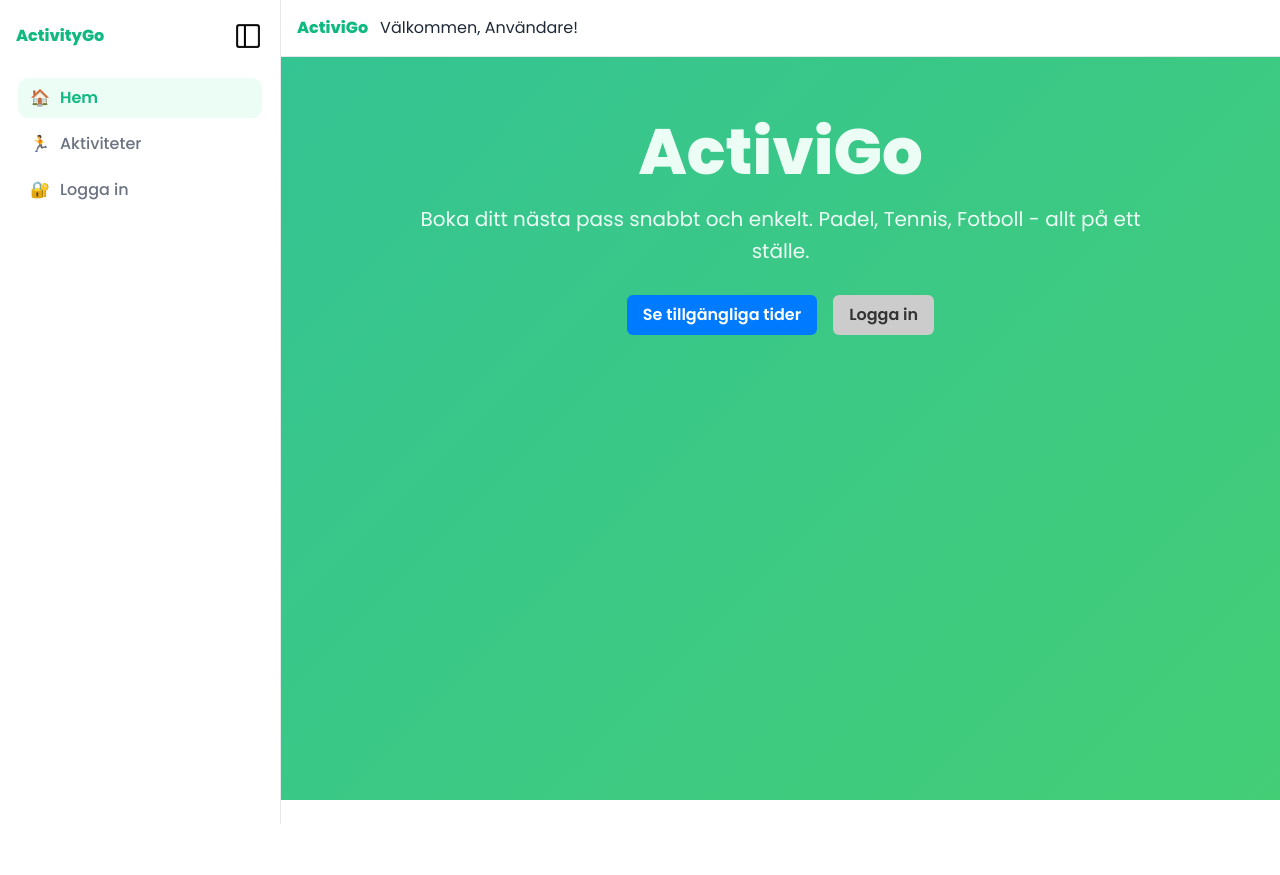
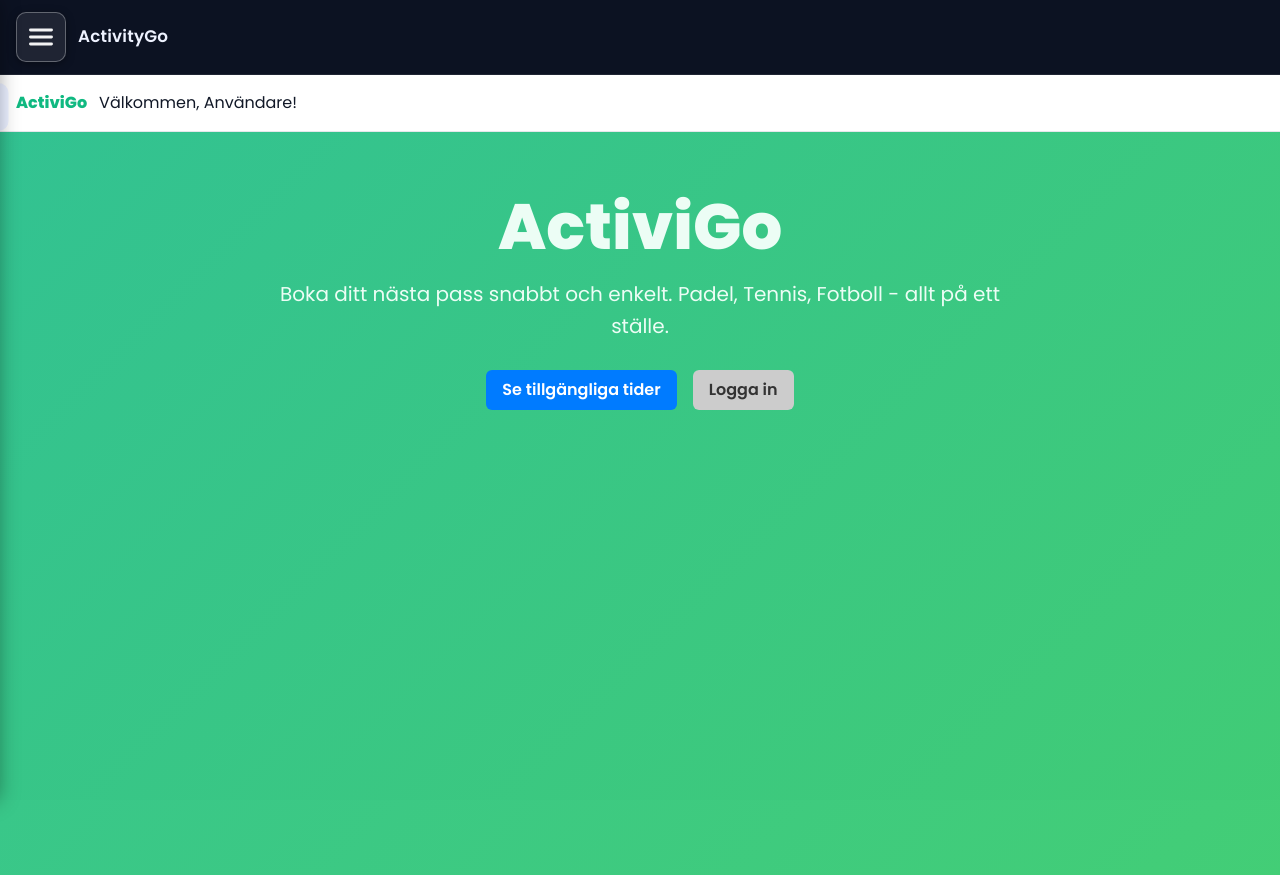
Before and after one commit to sidstedt/ActiviGo-Luigi, a React (Vite) app in the folder Frontend/: page / in a window 1280 px wide. Before the commit the page ends 824 px from the top, so only its background shows below. Built offline with nearby package versions, Linux system fonts and the light colour scheme.

Commit message:
Updated menu to burgermenu. Changed landing page on login.

```diff
--- a/Frontend/src/App.jsx
+++ b/Frontend/src/App.jsx
@@ -62,10 +62,10 @@ function AppRoutes() {
           path="admin"
           element={
             <RoleRoute allowed={["admin"]} roles={roles}>
-              <AdminDashboard />
+              <Navigate to="/" replace />
             </RoleRoute>
-          }
-        />
+  }
+/>
         <Route
           path="admin/schedule"
           element={
@@ -99,7 +99,7 @@ function AppRoutes() {
 
 export default function App() {
   const isInRouter = useInRouterContext();
-  // Fallback: auto-wrap in BrowserRouter if rendered outside a Router
+
   if (!isInRouter) {
     return (
       <BrowserRouter>
--- a/Frontend/src/components/Sidebar.jsx
+++ b/Frontend/src/components/Sidebar.jsx
@@ -1,34 +1,28 @@
-import React from "react";
+// ...imports
+import React, { useEffect, useRef, useState } from "react";
 import { NavLink } from "react-router-dom";
-import "../styles/Sidebar.css";
-import { logout } from "../services/api";
-import sidebarIcon from "../assets/weather/sidebaricon/image.png";
+import { logout as apiLogout } from "../services/api";
+import "../styles/HamburgerMenu.css"; // behåll
 
-// Collapsible, role-based sidebar (no CSS here)
-export default function Sidebar({
-  userRole = "guest",
-  roles = [],
-  collapsed = false,
-  onToggle,
-}) {
+export default function Sidebar({ userRole = "guest", roles = [], brand = "ActivityGo" }) {
+  const [open, setOpen] = useState(false);
+  const panelRef = useRef(null);
+  const buttonRef = useRef(null);
+
   const isLoggedIn = Array.isArray(roles) && roles.length > 0;
 
-  // Always visible
   const baseMenu = [
     { title: "Hem", url: "/", icon: "🏠" },
     { title: "Aktiviteter", url: "/activities", icon: "🏃" },
   ];
-
-  // Only for authenticated users
   const authedMenu = [
     { title: "Sök & Boka", url: "/bookings", icon: "📅" },
     { title: "Mina bokningar", url: "/my-bookings", icon: "📋" },
     { title: "Mitt konto", url: "/my-account", icon: "👤" },
   ];
+  const staffExtra = [{ title: "Personalpanel", url: "/staff", icon: "🛠️" }];
+  const hasRole = (r) => roles.includes(r) || userRole === r;
 
-  const staffExtra = [{ title: "Personalpanel", url: "/staff", icon: "🛠️" }];
-
-  const hasRole = (r) => roles.includes(r) || userRole === r;
   let menuItems = [...baseMenu];
   if (hasRole("admin")) {
     menuItems = [
@@ -42,69 +36,139 @@ export default function Sidebar({
     menuItems = [...baseMenu, ...authedMenu, ...staffExtra];
   } else if (hasRole("user")) {
     menuItems = [...baseMenu, ...authedMenu];
-  } else {
-    menuItems = [...baseMenu];
   }
 
+  useEffect(() => {
+    const onKey = (e) => e.key === "Escape" && setOpen(false);
+    document.addEventListener("keydown", onKey);
+    document.body.style.overflow = open ? "hidden" : "";
+    return () => {
+      document.removeEventListener("keydown", onKey);
+      document.body.style.overflow = "";
+    };
+  }, [open]);
+
+  useEffect(() => {
+    const onClickOutside = (e) => {
+      if (open && panelRef.current && !panelRef.current.contains(e.target)) {
+        setOpen(false);
+        buttonRef.current?.focus();
+      }
+    };
+    document.addEventListener("mousedown", onClickOutside);
+    return () => document.removeEventListener("mousedown", onClickOutside);
+  }, [open]);
+
+  const handleLogout = async () => {
+    try { await apiLogout(); } finally { setOpen(false); }
+  };
+
   return (
-    <aside className={`sidebar ${collapsed ? "collapsed" : ""}`}>
-      <div className="sidebar-header">
-        {!collapsed && <div className="brand">ActivityGo</div>}
+    <header className="hm-header" role="banner">
+      <div className="hm-bar">
+        {/* Burgarknapp med SVG (inga bilder/alt-texter) */}
         <button
+          ref={buttonRef}
+          className="hm-burger"
+          aria-label={open ? "Stäng meny" : "Öppna meny"}
+          aria-expanded={open}
+          aria-controls="hm-drawer"
+          onClick={() => setOpen((v) => !v)}
           type="button"
-          onClick={onToggle}
-          aria-expanded={!collapsed}
-          aria-label={collapsed ? "Expandera sidomeny" : "Kollapsa sidomeny"}
-          className="collapse-btn"
         >
-          <img src={sidebarIcon} alt="toggle sidebar" width={18} height={18} />
+          <svg
+            xmlns="http://www.w3.org/2000/svg"
+            viewBox="0 0 24 24"
+            width="28"
+            height="28"
+            fill="none"
+            stroke="currentColor"
+            strokeWidth="2.5"
+            strokeLinecap="round"
+            strokeLinejoin="round"
+            aria-hidden="true"
+          >
+            <line x1="3" y1="6" x2="21" y2="6" />
+            <line x1="3" y1="12" x2="21" y2="12" />
+            <line x1="3" y1="18" x2="21" y2="18" />
+          </svg>
+        </button>
+
+        {/* Brand i topbaren (behålls) */}
+        <NavLink to="/" className="hm-brand" onClick={() => setOpen(false)}>
+          {brand}
+        </NavLink>
+      </div>
+
+      {/* Backdrop */}
+      <div className={`hm-backdrop ${open ? "open" : ""}`} />
+
+      {/* Drawer */}
+      <nav
+        id="hm-drawer"
+        className={`hm-drawer ${open ? "open" : ""}`}
+        aria-hidden={!open}
+        ref={panelRef}
+      >
+        <div className="hm-drawer-header">
+          {/* Ta bort dubblett av brand här för att undvika “ActivityGo” x2 */}
+          {/* <span className="hm-title">{brand}</span> */}
+          <span className="sr-only" aria-hidden="true"></span>
+          <button
+            className="hm-close"
+            onClick={() => setOpen(false)}
+            aria-label="Stäng meny"
+            type="button"
+          >
+            <svg
+              width="26"
+              height="26"
+              viewBox="0 0 24 24"
+              fill="none"
+              xmlns="http://www.w3.org/2000/svg"
+              aria-hidden="true"
+            >
+              <path d="M6 6l12 12M6 18L18 6" stroke="currentColor" strokeWidth="2" strokeLinecap="round" />
+            </svg>
           </button>
         </div>
 
-      <nav className="nav">
+        <ul className="hm-list" role="menu">
           {menuItems.map((item) => (
+            <li key={item.title} role="none">
               <NavLink
-            key={item.title}
                 to={item.url}
-            className={({ isActive }) =>
-              `nav-item ${isActive ? "active" : ""} ${
-                collapsed ? "is-collapsed" : ""
-              }`
-            }
-            title={collapsed ? item.title : undefined}
+                className={({ isActive }) => `hm-link ${isActive ? "active" : ""}`}
+                role="menuitem"
+                onClick={() => setOpen(false)}
               >
-            <span className="icon" aria-hidden="true">
-              {item.icon || "•"}
-            </span>
-            {!collapsed && <span>{item.title}</span>}
+                <span className="hm-icon" aria-hidden>{item.icon || "•"}</span>
+                <span className="hm-text">{item.title}</span>
               </NavLink>
+            </li>
           ))}
-        {!isLoggedIn && (
-          <NavLink
-            to="/login"
-            className={`nav-item ${collapsed ? "is-collapsed" : ""}`}
-            title={collapsed ? "Logga in" : undefined}
-          >
-            <span className="icon" aria-hidden="true">
-              🔐
-            </span>
-            {!collapsed && <span>Logga in</span>}
+
+          {!isLoggedIn ? (
+            <li role="none">
+              <NavLink to="/login" className="hm-link" role="menuitem" onClick={() => setOpen(false)}>
+                <span className="hm-icon" aria-hidden>🔐</span>
+                <span className="hm-text">Logga in</span>
               </NavLink>
+            </li>
+          ) : (
+            <li role="none">
+              <button type="button" className="hm-link hm-logout" onClick={handleLogout}>
+                <span className="hm-icon" aria-hidden>⎋</span>
+                <span className="hm-text">Logga ut</span>
+              </button>
+            </li>
           )}
-        {isLoggedIn && (
-          <button
-            type="button"
-            onClick={logout}
-            className={`nav-item ${collapsed ? "is-collapsed" : ""}`}
-            title={collapsed ? "Logga ut" : undefined}
-          >
-            <span className="icon" aria-hidden="true">
-              ⎋
-            </span>
-            {!collapsed && <span>Logga ut</span>}
-          </button>
-        )}
+        </ul>
+
+        <div className="hm-footer">
+          <small>© {new Date().getFullYear()} {brand}</small>
+        </div>
       </nav>
-    </aside>
+    </header>
   );
 }
--- /dev/null
+++ b/Frontend/src/styles/HamburgerMenu.css
@@ -0,0 +1,226 @@
+:root {
+  --hm-z: 9999;
+  --hm-backdrop: rgba(0, 0, 0, 0.45);
+  --hm-bg: #0c1222;
+  --hm-fg: #eef2ff;
+  --hm-fg-dim: #c7d2fe;
+  --hm-border: rgba(255, 255, 255, 0.08);
+  --hm-accent: #7c9bff;
+}
+
+.hm-header {
+  position: sticky;
+  top: 0;
+  z-index: var(--hm-z);
+}
+
+.hm-bar {
+  display: flex;
+  align-items: center;
+  gap: 0.75rem;
+  padding: 0.75rem 1rem;
+  background: var(--hm-bg);
+  color: var(--hm-fg);
+  border-bottom: 1px solid var(--hm-border);
+}
+
+.hm-brand {
+  color: var(--hm-fg);
+  font-weight: 600;
+  text-decoration: none;
+  letter-spacing: 0.2px;
+  font-size: 1.05rem;
+}
+
+.hm-brand:focus-visible {
+  outline: 2px solid var(--hm-accent);
+  outline-offset: 3px;
+  border-radius: 6px;
+}
+
+.hm-burger,
+.hm-close {
+  background: none;
+  border: 0;
+  color: var(--hm-fg);
+  cursor: pointer;
+  border-radius: 10px;
+  padding: 10px;
+  line-height: 0;
+  display: flex;
+  align-items: center;
+  justify-content: center;
+  transition: background 0.2s ease, transform 0.15s ease;
+}
+
+.hm-burger {
+  border: 1px solid rgba(255, 255, 255, 0.3);
+  background: rgba(255, 255, 255, 0.08);
+  box-shadow: 0 2px 8px rgba(0, 0, 0, 0.35);
+}
+
+.hm-burger:hover {
+  background: rgba(255, 255, 255, 0.16);
+  transform: scale(1.05);
+}
+
+.hm-burger:focus-visible,
+.hm-close:focus-visible {
+  outline: 2px solid var(--hm-accent);
+  outline-offset: 3px;
+}
+
+.hm-burger svg {
+  width: 28px;
+  height: 28px;
+  stroke: #ffffff;
+  opacity: 0.95;
+  transition: transform 0.15s ease, stroke 0.15s ease;
+}
+
+.hm-burger:hover svg {
+  transform: scale(1.08);
+  stroke: #a5b4fc;
+}
+
+.hm-close {
+  color: var(--hm-fg);
+  border-radius: 8px;
+  padding: 0.5rem;
+}
+
+.hm-close svg {
+  width: 26px;
+  height: 26px;
+  stroke: #ffffff;
+  opacity: 0.9;
+  transition: transform 0.15s ease, stroke 0.15s ease;
+}
+
+.hm-close:hover svg {
+  transform: rotate(5deg) scale(1.05);
+  stroke: #a5b4fc;
+}
+
+.hm-backdrop {
+  position: fixed;
+  inset: 0;
+  background: transparent;
+  pointer-events: none;
+  transition: background 0.2s ease;
+}
+
+.hm-backdrop.open {
+  background: var(--hm-backdrop);
+  pointer-events: auto;
+}
+
+.hm-drawer {
+  position: fixed;
+  inset: 0 auto 0 0;
+  width: min(86vw, 340px);
+  max-width: 100%;
+  transform: translateX(-102%);
+  transition: transform 0.22s ease;
+  background: var(--hm-bg);
+  color: var(--hm-fg);
+  border-right: 1px solid var(--hm-border);
+  display: flex;
+  flex-direction: column;
+  box-shadow: 4px 0 20px rgba(0, 0, 0, 0.4);
+}
+
+.hm-drawer.open {
+  transform: translateX(0);
+}
+
+.hm-drawer-header {
+  display: flex;
+  align-items: center;
+  justify-content: space-between;
+  gap: 0.5rem;
+  padding: 1rem 0.75rem;
+  border-bottom: 1px solid var(--hm-border);
+}
+
+.hm-title {
+  font-weight: 700;
+  letter-spacing: 0.3px;
+  font-size: 1.1rem;
+}
+
+.hm-list {
+  list-style: none;
+  margin: 0;
+  padding: 0.5rem;
+  display: flex;
+  flex-direction: column;
+  gap: 0.25rem;
+}
+
+.hm-link {
+  width: 100%;
+  display: flex;
+  align-items: center;
+  gap: 0.75rem;
+  padding: 0.75rem 0.75rem;
+  border-radius: 10px;
+  text-decoration: none;
+  background: none;
+  border: 0;
+  color: var(--hm-fg);
+  font: inherit;
+  text-align: left;
+  cursor: pointer;
+  transition: background 0.15s ease, color 0.15s ease;
+}
+
+.hm-link:hover {
+  background: rgba(255, 255, 255, 0.06);
+}
+
+.hm-link:focus-visible {
+  outline: 2px solid var(--hm-accent);
+  outline-offset: 3px;
+}
+
+.hm-link.active {
+  background: rgba(124, 155, 255, 0.15);
+  color: #fff;
+}
+
+.hm-icon {
+  width: 1.25rem;
+  display: inline-flex;
+  justify-content: center;
+}
+
+.hm-text {
+  flex: 1;
+}
+
+.hm-logout {
+  color: #ffcccc;
+}
+
+.hm-footer {
+  margin-top: auto;
+  padding: 1rem;
+  border-top: 1px solid var(--hm-border);
+  color: var(--hm-fg-dim);
+  font-size: 0.85rem;
+  text-align: center;
+}
+
+@media (min-width: 1024px) {
+  .hm-drawer {
+    width: 320px;
+  }
+}
+
+@media (prefers-reduced-motion: reduce) {
+  .hm-backdrop,
+  .hm-drawer {
+    transition: none;
+  }
+}
```
Also changed, not shown: Frontend/src/styles/MyAccountPage.css (+27 -19 lines). Lines whose indentation alone changed are shown as unchanged.
